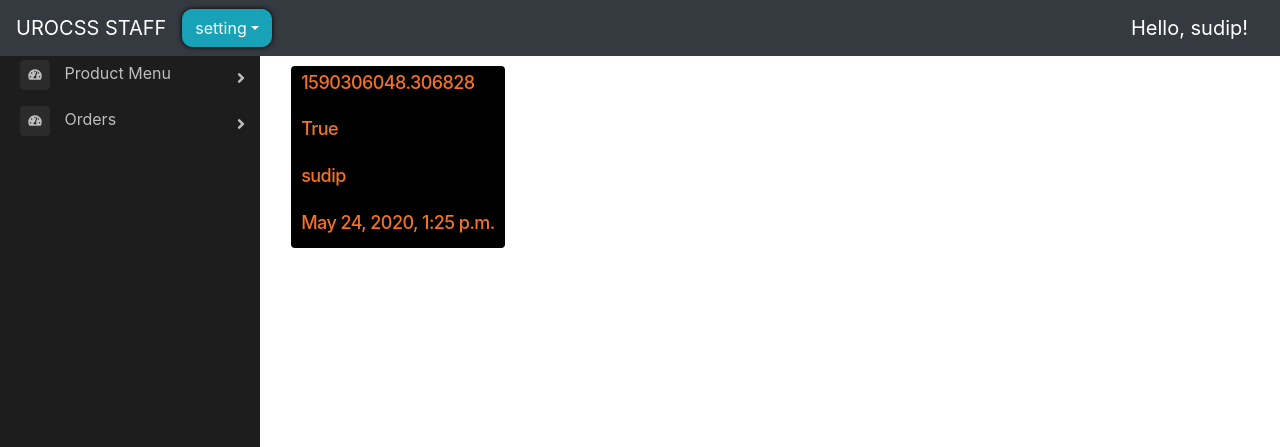
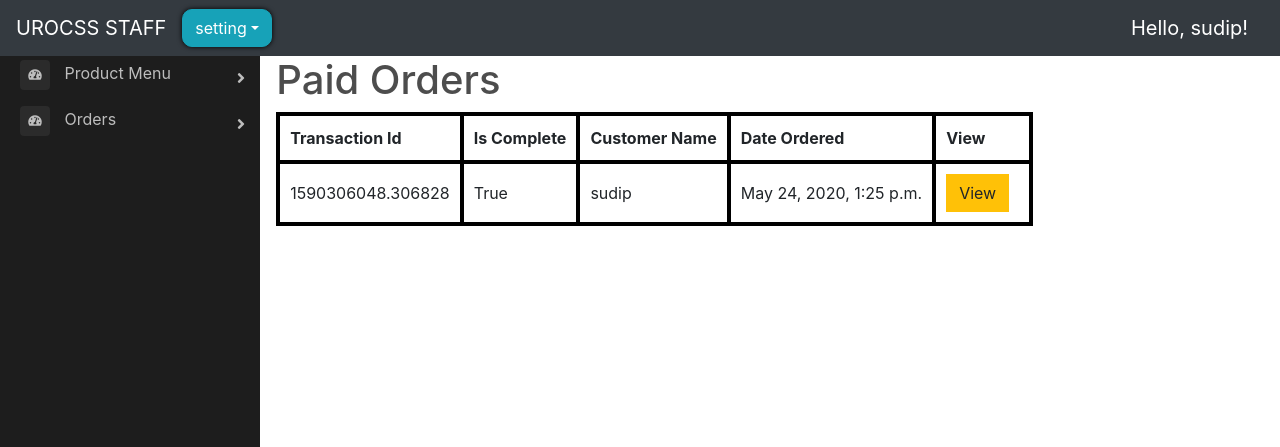
Before and after one commit to SudipAdh/Eccomerce-Django, a Django app: page /backend/paid_orders/ in a window 1280 px wide. Shown: the top 447 px of the page. Run offline with Django 3.2, Linux system fonts and the light colour scheme; a user stored in the database is signed in; data comes from the database, SQL or seed files in the repository; both versions use the stored data as it was after the commit; some libraries are stand-ins or nearby versions.

Commit message:
Backend Tables,Conf/Disp Status added

```diff
--- a/UROCSS/backend/templates/backend/backend_main.html
+++ b/UROCSS/backend/templates/backend/backend_main.html
@@ -108,25 +108,40 @@
                 <div class="container-fluid p-5">
                     {% block main %}
                     <div class="row">
-                        {% for order in orders %}
+                        <!-- <div style="text-align: center;"> -->
+                        <h1>{{title}}</h1>
+                    </div>
+                    <div class="row">
+                        <table>
+                            <tr>
+                                <th>Transaction Id</th>
+                                <th>Is Complete</th>
+                                <th>Customer Name</th>
+                                <th>Date Ordered</th>
 
-                        <div class=" col-lg-12 margin-adder">
-                            <a class="link" href="{% url 'view_order_detail' id=order.transaction_id %}">
-                                <div class="box-element-order product">
-                                    <h6 class="price">{{order.transaction_id}}</h6>
-                                    <br>
-                                    <h6 class="price">{{order.complete}}</h6>
-                                    <hr>
-                                    <h6 class="price">{{order.customer}}</h6>
-                                    <hr>
-                                    <h6 class="price">{{order.date_ordered}}</h6>
+                                <th>View</th>
+                            </tr>
+                            {% for order in orders %}
+                            <tr>
+                                <td>{{order.transaction_id}}</td>
+                                <td>{{order.complete}}</td>
+                                <td>{{order.customer}}</td>
+                                <td>{{order.date_ordered}}</td>
+
+                                <td>
+                                    <a href="{% url 'view_order_detail' id=order.transaction_id %}"
+                                        style="text-decoration: none;">
+                                        <button class="btn btn-warning" style="margin-right:10px;">View</button>
+                                    </a>
 
 
-                                </div>
-                            </a>
-                        </div>
+                                </td>
 
-                        {% endfor %}
+                            </tr>
+                            {% endfor %}
+
+
+                        </table>
                     </div>
                     {% endblock %}
 
--- a/UROCSS/backend/views.py
+++ b/UROCSS/backend/views.py
@@ -62,10 +62,35 @@ def backend_logout(request):
 
 @login_required(login_url="backend_login")
 def backend_main(request):
-    # orders = store_models.Order.objects.all()
+    orders = store_models.Order.objects.all()
+    for order in orders:
 
-    context = {}
-    return render(request, "backend/backend_main.html", context)
+        print(orders)
+        order_delivery_status = order.orderdeliverystatus_set.all()
+        order_payment_status = order.paymentinfo_set.all()
+        order = order.__dict__
+        if (
+            order_delivery_status[0].confirmed is True
+            and order_delivery_status[0].delivered is False
+        ):
+            order["confirmed"] = True
+            order["delivered"] = False
+            order["paid"] = False
+
+        elif order_delivery_status[0].delivered is True:
+            order["confirmed"] = True
+            order["delivered"] = True
+            order["paid"] = False
+        elif order_payment_status[0].paid is True:
+            order["confirmed"] = True
+            order["delivered"] = True
+            order["paid"] = True
+        else:
+            order["confirmed"] = False
+            order["delivered"] = False
+            order["paid"] = False
+    context = {"orders": orders}
+    return render(request, "backend/backend_homepage.html", context)
 
 
 @login_required(login_url="backend_login")
@@ -108,12 +133,27 @@ def order_delivery_status(request, id):
         confirm = request.POST["confirm"]
         deliver = request.POST["deliver"]
         payment = request.POST["payment"]
-
         order = store_models.Order.objects.get(transaction_id=id)
         customer_email = order.customer.email
 
         current_site = get_current_site(request)
         if confirm == "True" and deliver == "False":
+            orderItems = order.orderitem_set.all()
+            product_id = [orderItem.product.id for orderItem in orderItems]
+            quantity = [orderItem.quantity for orderItem in orderItems]
+
+            quantity_items = len(quantity)
+
+            i = 0
+            for each_product_id in product_id:
+
+                product = Product.objects.get(id=each_product_id)
+                product.stock = product.stock - quantity[i]
+                product.save()
+
+                i = i + 1
+                if i == quantity_items:
+                    break
             mail_subject = str(order.customer) + ", your order is confirmed!"
             message = render_to_string(
                 "backend/order_confirm.html",
@@ -145,7 +185,7 @@ def order_delivery_status(request, id):
             "transaction_id": str(id),
             "order_payment_statuses": order_payment_status_data,
         }
-        return render(request, "backend/view_order_detail.html", context)
+        return render(request, "backend/backend_main.html", context)
 
 
 @login_required(login_url="backend_login")
@@ -226,15 +266,18 @@ def new_orders(request):
     new_orders = []
     orders = store_models.Order.objects.all()
     for order in orders:
-        print(orders)
+
         order_delivery_status = order.orderdeliverystatus_set.all()
-        print(order_delivery_status)
-        if order_delivery_status[0].confirmed is False:
+
+        if (
+            order_delivery_status[0].confirmed is False
+            and order_delivery_status[0].delivered is False
+        ):
             new_orders.append(order)
         else:
             continue
-    print(new_orders)
-    context = {"orders": new_orders}
+
+    context = {"orders": new_orders, "title": "New Orders"}
     return render(request, "backend/backend_main.html", context)
 
 
@@ -246,12 +289,15 @@ def confirmed_orders(request):
 
         order_delivery_status = order.orderdeliverystatus_set.all()
 
-        if order_delivery_status[0].confirmed is True:
+        if (
+            order_delivery_status[0].confirmed is True
+            and order_delivery_status[0].delivered is False
+        ):
             confirmed_orders.append(order)
         else:
             continue
 
-    context = {"orders": confirmed_orders}
+    context = {"orders": confirmed_orders, "title": "Confirmed Orders"}
     return render(request, "backend/backend_main.html", context)
 
 
@@ -268,7 +314,7 @@ def delivered_orders(request):
         else:
             continue
 
-    context = {"orders": delivered_orders}
+    context = {"orders": delivered_orders, "title": "Delivered Orders"}
     return render(request, "backend/backend_main.html", context)
 
 
@@ -285,5 +331,5 @@ def paid_orders(request):
         else:
             continue
 
-    context = {"orders": paid_orders}
+    context = {"orders": paid_orders, "title": "Paid Orders"}
     return render(request, "backend/backend_main.html", context)
```
Also changed, not shown: UROCSS/backend/templates/backend/backend_homepage.html (added, +57 -0 lines), UROCSS/backend/templates/backend/view_product_in_table.html (+0 -15 lines), UROCSS/store/views.py (+7 -38 lines), UROCSS/db.sqlite3, UROCSS/product_images/64/oppo.jpg (added), UROCSS/product_images/64/oppo_AeLCdVy.jpg (added), UROCSS/product_images/64/oppo_QWPWhrv.jpg (added), UROCSS/product_images/64/oppo_TLUhty2.jpg (added), UROCSS/product_images/65/pants.jpg (added), UROCSS/product_images/65/pants_1EhcKZq.jpg (added), UROCSS/product_images/65/pants_4Y9pDnD.jpg (added), UROCSS/product_images/65/pants_gTILOQ6.jpg (added), UROCSS/store/migrations/0020_auto_20200524_2113.py (added).
